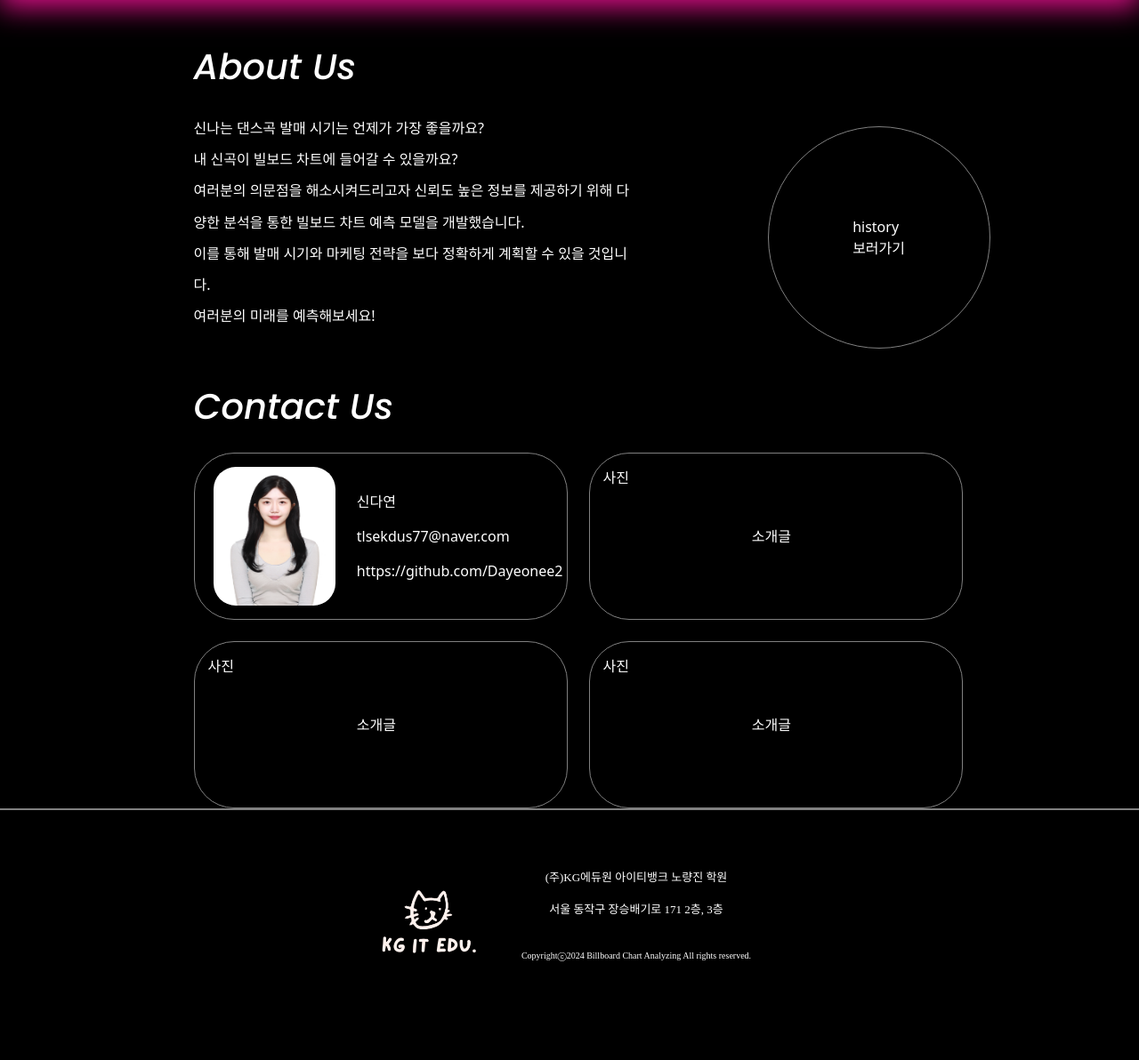
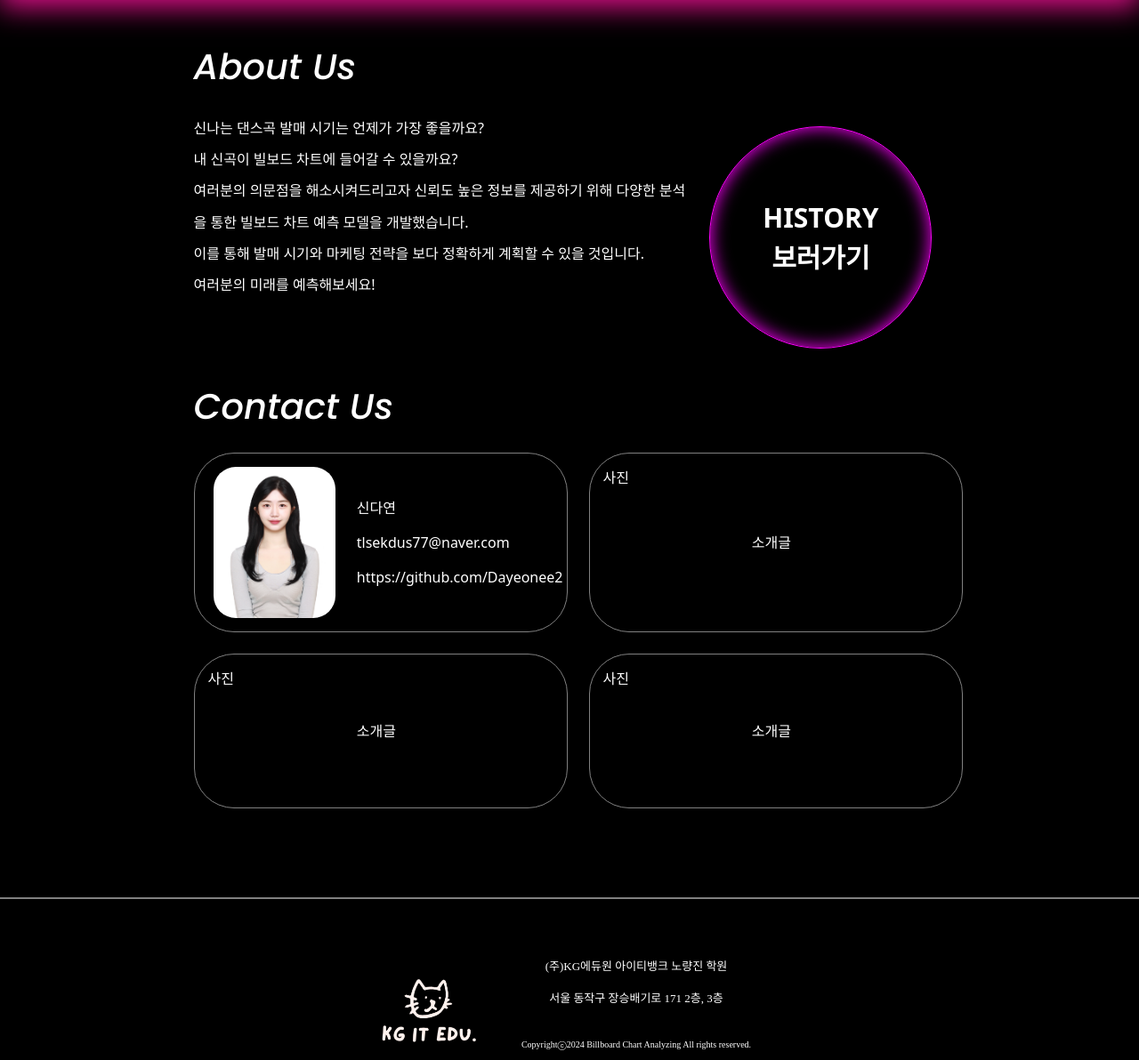
Before and after one commit to CG05/BillboardAnalitics, a Django app: page /introduction/ in a window 1280 px wide. Shown: the part 107-1299 px from the top of the page at 89% size. Before the commit the page ends 1188 px from the top, so only its background shows below. Run offline with Django 5.2, Linux system fonts and the light colour scheme.

Commit message:
웹 페이지 레이아웃 일부 개선

```diff
--- a/server/templates/billboardchart/billboardchart.html
+++ b/server/templates/billboardchart/billboardchart.html
@@ -62,7 +62,7 @@
 
     <div id="hr2"></div>
 
-    <div id="chart-table-wrapper">
+    <div id="chart-table-wrapper" style="overflow: auto;">
         <table id="chart-table">
             <tr id="chart-legend">
                 <td id="legend-rank">RANK</td>
@@ -86,9 +86,9 @@
                     <td class="content-rank">{{c.rank}}</td>
                 {% endif %}
                 <td class="content-fluct">
-                    {% if c.lastPos == 0 %}
+                    {% if c.lastPos == 0 and c.weeks == 1 %}
                         <div style="color:yellow; font-size: 15px;">New</div>
-                    {% elif c.rank < c.lastPos %}
+                    {% elif c.lastPos == 0 or c.rank < c.lastPos %}
                         <div style="color:green">▲</div>
                     {% elif c.rank > c.lastPos %}
                         <div style="color:red">▼</div>
--- a/server/templates/introduction/introduction.html
+++ b/server/templates/introduction/introduction.html
@@ -20,20 +20,56 @@
         padding-bottom: 22px;
         font-weight: 500;
     }
+    #aboutus-container {
+        display: flex;
+    }
+    #aboutus {
+        height: 280px;
+        overflow: hidden;
+        line-height: 2.2;
+    }
+    #rr-container {
+        flex: 1;
+        display: flex;
+        align-items: center;
+        justify-content: center;
+    }
+    #rr {
+        margin: 15px;
+        text-align: center;
+        font-weight: bolder;
+        font-size: 30px;
+        min-width: 250px;
+        max-height: 150px;
+        min-height: 250px;
+        max-height: 250px;
+        border-radius: 50%;
+        border: 1px solid magenta;
+        display: flex;
+        align-items: center;
+        justify-content: center;
+        box-shadow: inset 0 0 20px magenta;
+        transition: .4s;
+    }
+    #rr:hover {
+        box-shadow: inset 0 0 60px magenta;
+        transition: .4s;
+    }
     .grid-container {
         display: grid;
         grid-template-columns: 1fr 1fr;
         grid-template-rows: 1fr 1fr;
         gap: 24px;
-        height: 100%;
+        height: auto;
         width: 100%;
+        margin-bottom: 100px;
     }
     .grid-item {
         background-color: black;
         display: flex;
         justify-content: center;
         align-items: center;
-        height: 188px;
+        height: auto;
         border-radius: 45px;
         border: 1px solid gray;
         width: 420px;
@@ -56,32 +92,37 @@
     .git.hover {
         color: gray;
     }
-
-    #rr {
-        width: 250px;
-        height: 250px;
-        border-radius: 50%;
-        border: 1px solid gray;
-        display: flex;
-        align-items: center;
-        justify-content: center;
+    @media (max-width: 1000px) {
+        .grid-container {
+            grid-template-rows: 1fr 1fr 1fr 1fr;
+            grid-template-columns: auto;
+        }
+        #aboutus-container {
+            flex-direction: column;
+        }
+        #aboutus {
+            flex: 1;
+        }
+        #rr-container {
+            flex: 1;
+        }
     }
 </style>
 
 
-<div style="min-height:100vh">
+<div style="min-height: 100vh; width: 100%;">
     <div>
         <div class="AUCU" style="padding-top: 45px;">About Us</div>
-        <div style="display: flex;">
-            <div style="height: 280px; width: 500px; overflow: hidden; line-height: 2.2;">
+        <div id="aboutus-container">
+            <div id="aboutus">
                 신나는 댄스곡 발매 시기는 언제가 가장 좋을까요?<br>
                 내 신곡이 빌보드 차트에 들어갈 수 있을까요?<br>
                 여러분의 의문점을 해소시켜드리고자 신뢰도 높은 정보를 제공하기 위해 다양한 분석을 통한 빌보드 차트 예측 모델을 개발했습니다.<br>
                 이를 통해 발매 시기와 마케팅 전략을 보다 정확하게 계획할 수 있을 것입니다.<br>
                 여러분의 미래를 예측해보세요!</div>
-            <div style="height: 280px; width: 40%; padding-left: 145px; display: flex; flex-direction: column; justify-content: center;">
+            <div id="rr-container">
                 <div id="rr" role="button" onclick="location.href='/history/'">
-                    history<br>
+                    HISTORY<br>
                     보러가기
                 </div>
             </div>
--- a/server/templates/simulation/simulation.html
+++ b/server/templates/simulation/simulation.html
@@ -15,11 +15,10 @@
 
 <div id="wrapper">
     <div id="top-wrapper">
-        <h1 class="text-center" style = "font-family: 'Roboto', sans-serif; font-style: italic; margin-top:14px; font-weight:400;">Try our model 🩷</h1>
+        <h1>Try our model !</h1>
     </div>
     <form method="post" action="/simulation/" name="rank_simulation"> {% csrf_token %}
         <div id="body-wrapper">
-
             <div id="slider-section">
                 <div class="slider-wrapper">
                     <div class="label-wrapper">
@@ -144,7 +143,7 @@
                 </div>
             </div>
             <div id="result-section">
-                <input id="rank-button" type="submit" value="랭킹 예측">
+                <input id="rank-button" type="submit" value="SIMULATE">
                 <div id="rank-label">Predicted<br>Rank </div>
                 {% if rank != 0 and rank <= 10 %}
                     <div id="rank-num" class="text-center align-middle" style="color:deeppink">#{{rank}}</div>
```
Also changed, not shown: server/static/css/simulation/simulation.css (+10 -0 lines).
